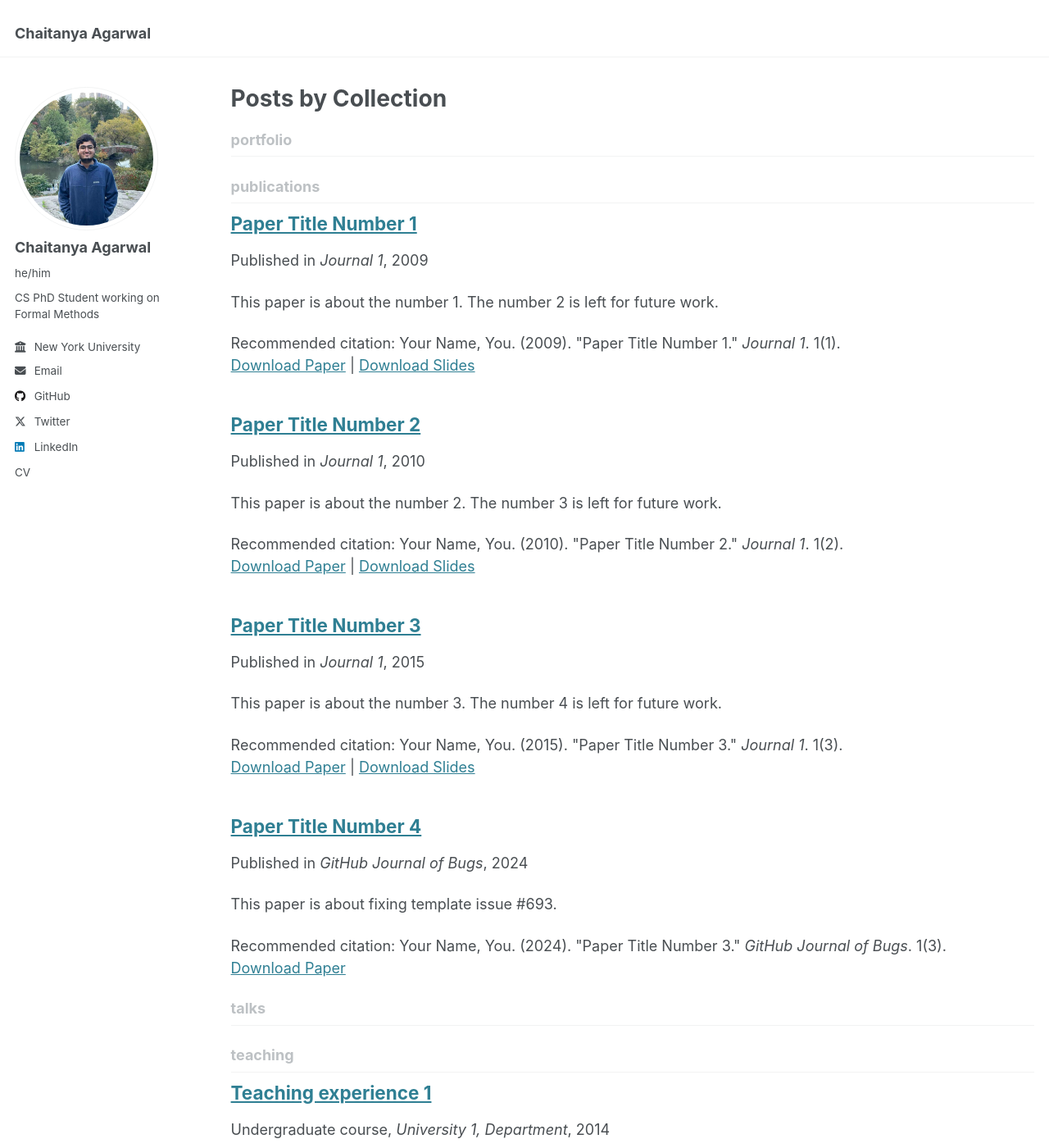
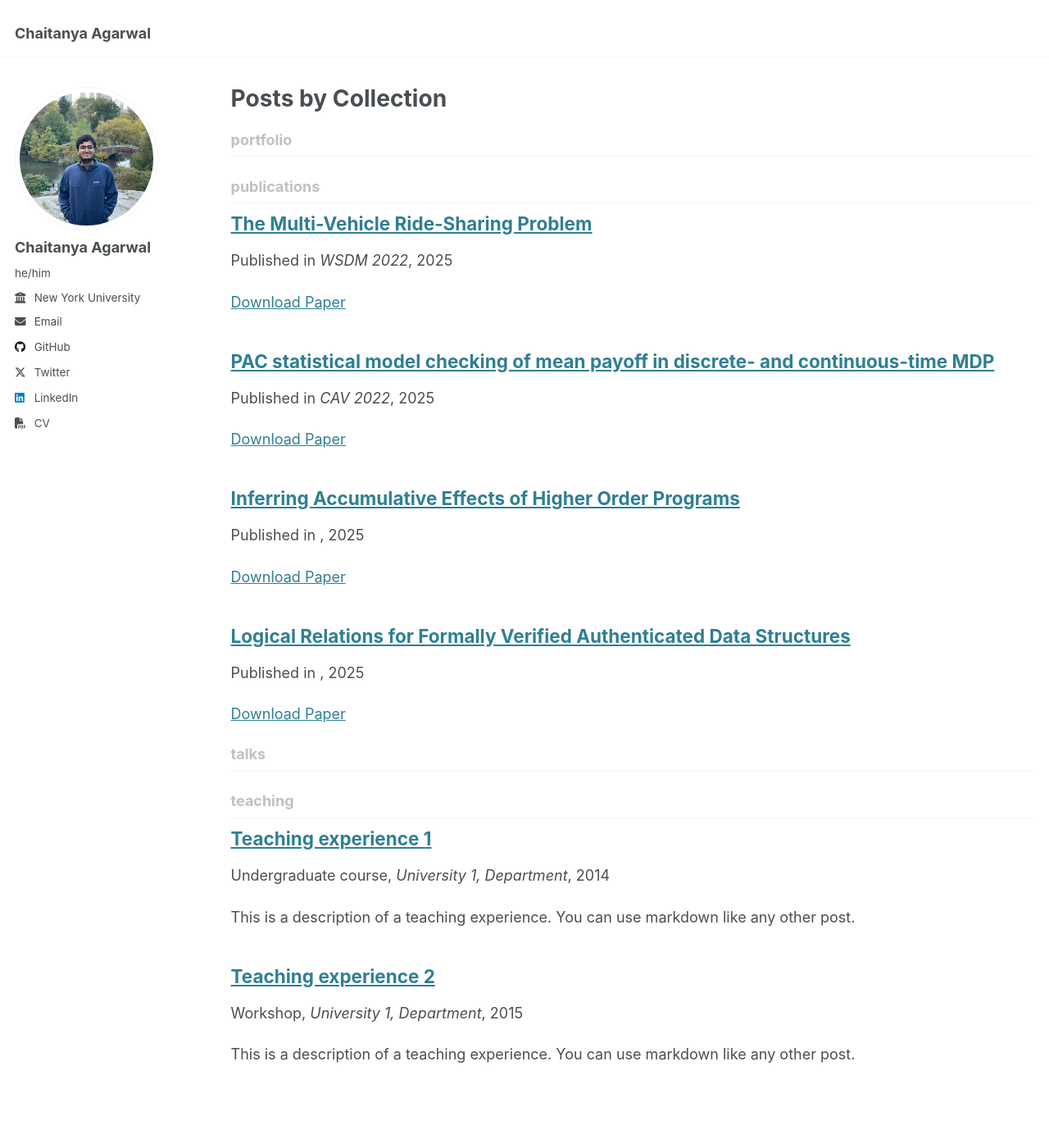
Before and after one commit to culechetoo/culechetoo.github.io, a Jekyll site: the page built from _pages/collection-archive.html, in a window 1280 px wide and 1400 px high. Shown: the whole window at 82% size. Built offline with Jekyll 4.4.1, drawn with Linux system fonts in a browser that asks for light colours; some of the changed text lies outside the part shown.

Commit message:
Publications updated

```diff
--- a/_config.yml
+++ b/_config.yml
@@ -25,7 +25,7 @@ author:
   avatar           : "profile.png"
   name             : "Chaitanya Agarwal"
   pronouns         : "he/him"
-  bio              : "CS PhD Student working on Formal Methods"
+  bio              :
   location         :
   uri              :
   employer         : "New York University"
@@ -74,6 +74,14 @@ author:
   xing             : # Username
   youtube          : # Username
   zhihu            : # Username
+
+publication_category:
+  # books:
+  #   title: 'Books'
+  manuscripts:
+    title: 'Preprints'
+  conferences:
+    title: 'Conference Papers'
 
 # Site Settings
 teaser                   :  # filename of teaser fallback teaser image placed in /images/, .e.g. "500x300.png"
--- a/_includes/author-profile.html
+++ b/_includes/author-profile.html
@@ -157,7 +157,7 @@
       <li><a href="https://www.zhihu.com/people/{{ author.zhihu }}"><i class="fab fa-fw fa-zhihu icon-pad-right" aria-hidden="true"></i>Zhihu</a></li>
       {% endif %}
       {% if author.cv %}
-        <li><a href="{{ author.cv | prepend: "/files/" | prepend: base_path }}">CV</a></li>
+        <li><a href="{{ author.cv | prepend: "/files/" | prepend: base_path }}"><i class="fas fa-fw fa-file-pdf icon-pad-right" aria-hidden="true"></i>CV</a></li>
       {% endif %}
     </ul>
   </div>
--- a/_includes/footer.html
+++ b/_includes/footer.html
@@ -1,6 +1,6 @@
 {% include base_path %}
 
-{% if site.author.github or site.author.bitbucket or site.atom_feed.hide != true %}
+<!-- {% if site.author.github or site.author.bitbucket or site.atom_feed.hide != true %}
 <div class="page__footer-follow">
   <ul class="social-icons">
     {% if site.data.ui-text[site.locale].follow_label %}
@@ -17,7 +17,7 @@
     {% endif %}
   </ul>
 </div>
-{% endif %}
+{% endif %} -->
 
 <div class="page__footer-copyright">
   &copy; {{ site.time | date: '%Y' }} {{ site.name | default: site.title }}, {{ site.data.ui-text[site.locale].powered_by | default: "Powered by" }} <a href="http://jekyllrb.com" rel="nofollow">Jekyll</a> &amp; <a href="https://github.com/academicpages/academicpages.github.io">AcademicPages</a>, a fork of <a href="https://mademistakes.com/work/minimal-mistakes-jekyll-theme/" rel="nofollow">Minimal Mistakes</a>.<br />
--- a/_layouts/default.html
+++ b/_layouts/default.html
@@ -20,7 +20,6 @@ layout: compress
 
     <div class="page__footer">
       <footer>
-        {% include footer/custom.html %}
         {% include footer.html %}
       </footer>
     </div>
--- a/_publications/2009-10-01-paper-title-number-1.md
+++ /dev/null
@@ -1,14 +0,0 @@
----
-title: "Paper Title Number 1"
-collection: publications
-category: manuscripts
-permalink: /publication/2009-10-01-paper-title-number-1
-excerpt: 'This paper is about the number 1. The number 2 is left for future work.'
-date: 2009-10-01
-venue: 'Journal 1'
-slidesurl: 'http://academicpages.github.io/files/slides1.pdf'
-paperurl: 'http://academicpages.github.io/files/paper1.pdf'
-citation: 'Your Name, You. (2009). &quot;Paper Title Number 1.&quot; <i>Journal 1</i>. 1(1).'
----
-
-The contents above will be part of a list of publications, if the user clicks the link for the publication than the contents of section will be rendered as a full page, allowing you to provide more information about the paper for the reader. When publications are displayed as a single page, the contents of the above "citation" field will automatically be included below this section in a smaller font.
--- a/_publications/2010-10-01-paper-title-number-2.md
+++ /dev/null
@@ -1,14 +0,0 @@
----
-title: "Paper Title Number 2"
-collection: publications
-category: manuscripts
-permalink: /publication/2010-10-01-paper-title-number-2
-excerpt: 'This paper is about the number 2. The number 3 is left for future work.'
-date: 2010-10-01
-venue: 'Journal 1'
-slidesurl: 'http://academicpages.github.io/files/slides2.pdf'
-paperurl: 'http://academicpages.github.io/files/paper2.pdf'
-citation: 'Your Name, You. (2010). &quot;Paper Title Number 2.&quot; <i>Journal 1</i>. 1(2).'
----
-
-The contents above will be part of a list of publications, if the user clicks the link for the publication than the contents of section will be rendered as a full page, allowing you to provide more information about the paper for the reader. When publications are displayed as a single page, the contents of the above "citation" field will automatically be included below this section in a smaller font.
--- a/_publications/2015-10-01-paper-title-number-3.md
+++ /dev/null
@@ -1,14 +0,0 @@
----
-title: "Paper Title Number 3"
-collection: publications
-category: manuscripts
-permalink: /publication/2015-10-01-paper-title-number-3
-excerpt: 'This paper is about the number 3. The number 4 is left for future work.'
-date: 2015-10-01
-venue: 'Journal 1'
-slidesurl: 'http://academicpages.github.io/files/slides3.pdf'
-paperurl: 'http://academicpages.github.io/files/paper3.pdf'
-citation: 'Your Name, You. (2015). &quot;Paper Title Number 3.&quot; <i>Journal 1</i>. 1(3).'
----
-
-The contents above will be part of a list of publications, if the user clicks the link for the publication than the contents of section will be rendered as a full page, allowing you to provide more information about the paper for the reader. When publications are displayed as a single page, the contents of the above "citation" field will automatically be included below this section in a smaller font.
--- /dev/null
+++ b/_publications/2022-02-wsdm.md
@@ -0,0 +1,11 @@
+---
+title: "The Multi-Vehicle Ride-Sharing Problem"
+category: conferences
+paperurl: 'https://dl.acm.org/doi/10.1145/3488560.3498449'
+slidesurl:
+codeurl: 'https://github.com/culechetoo/RideSharing'
+venue: 'WSDM 2022'
+authors: ['Kelin Luo', 'Chaitanya Agarwal', 'Syamantak Das', 'Xiangyu Guo']
+extendedurl:
+notes:
+---
--- /dev/null
+++ b/_publications/2022-07-cav.md
@@ -0,0 +1,11 @@
+---
+title: "PAC statistical model checking of mean payoff in discrete- and continuous-time MDP"
+category: conferences
+paperurl: 'https://dl.acm.org/doi/10.1007/978-3-031-13188-2_1'
+slidesurl:
+codeurl: 'https://gitlab.lrz.de/i7/partial-exploration/-/tree/mean-payoff'
+venue: 'CAV 2022'
+authors: ['Chaitanya Agarwal', 'Shibashis Guha', 'Jan Křetínský', 'Pazhamalai Muruganandham']
+notes: "Extended version invited to and accepted in Formal Methods in System Design 2024"
+extendedurl: 'https://link.springer.com/article/10.1007/s10703-024-00463-0'
+---
--- a/_publications/2024-02-17-paper-title-number-4.md
+++ /dev/null
@@ -1,13 +0,0 @@
----
-title: "Paper Title Number 4"
-collection: publications
-category: conferences
-permalink: /publication/2024-02-17-paper-title-number-4
-excerpt: 'This paper is about fixing template issue #693.'
-date: 2024-02-17
-venue: 'GitHub Journal of Bugs'
-paperurl: 'http://academicpages.github.io/files/paper3.pdf'
-citation: 'Your Name, You. (2024). &quot;Paper Title Number 3.&quot; <i>GitHub Journal of Bugs</i>. 1(3).'
----
-
-The contents above will be part of a list of publications, if the user clicks the link for the publication than the contents of section will be rendered as a full page, allowing you to provide more information about the paper for the reader. When publications are displayed as a single page, the contents of the above "citation" field will automatically be included below this section in a smaller font.
--- /dev/null
+++ b/_publications/2025-01-ccs.md
@@ -0,0 +1,11 @@
+---
+title: "Logical Relations for Formally Verified Authenticated Data Structures"
+category: preprints
+paperurl: 'https://arxiv.org/abs/2501.10802'
+slidesurl:
+codeurl:
+venue:
+authors: ['Simon Oddershede Gregersen', 'Chaitanya Agarwal', 'Joseph Tassarotti']
+extendedurl:
+notes:
+---
```
Also changed, not shown: _data/navigation.yml (+22 -0 lines), _includes/archive-single-simple.html (added, +40 -0 lines), _pages/about.md (+18 -1 lines), _publications/2024-08-pldi.md (added, +11 -0 lines).
